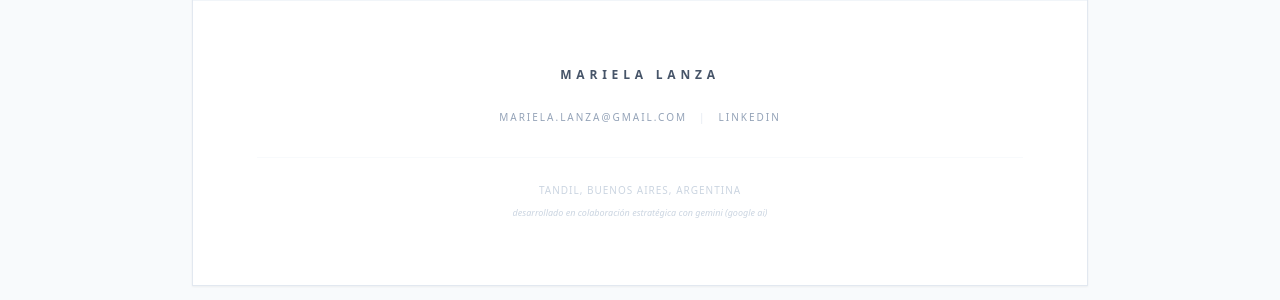
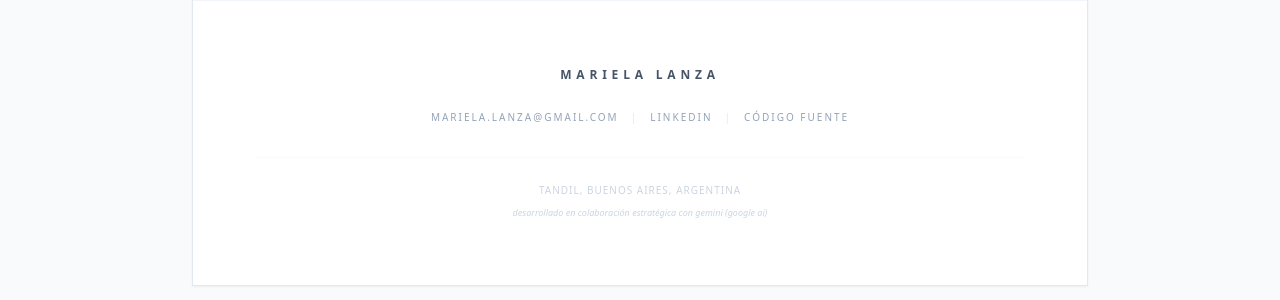
Before and after one commit to mclanza/mclanza.github.io, a Jekyll site: the page built from index.html, in a window 1280 px wide and 900 px high, scrolled down 2559 px. Shown: the part 566-866 px from the top of the window. Built offline with Jekyll 4.4.1, drawn with Linux system fonts in a browser that asks for light colours; nearby versions of some CDN libraries.

Commit message:
docs: update file structure in README; style: unify footer and add source code link

```diff
--- a/_data/cv.yml
+++ b/_data/cv.yml
@@ -28,6 +28,10 @@ contact:
   email: "mariela.lanza@gmail.com"
   linkedin: "linkedin.com/in/marielalanza"
   github: "github.com/mclanza"
+  source_code: "github.com/mclanza/mclanza.github.io"
+  source_code_title:
+    es: "Código Fuente"
+    en: "Source Code"
 
 # Profile with Focus on Direction and Strategy
 profile:
--- a/_layouts/default.html
+++ b/_layouts/default.html
@@ -1,5 +1,6 @@
 <!DOCTYPE html>
 <html lang="{{ page.lang }}">
+{% assign lang = page.lang | default: "es" %}
 <head>
     <meta charset="UTF-8">
     <meta name="viewport" content="width=device-width, initial-scale=1.0">
@@ -15,7 +16,6 @@
 <body class="bg-slate-50 text-slate-900 leading-relaxed antialiased">
 
 <div class="fixed top-6 right-6 no-print z-50">
-        {% assign lang = page.lang | default: "es" %}
         <div class="fixed top-3 right-3 md:top-6 md:right-6 no-print z-50">
             <button onclick="window.print()"
                     class="bg-blue-600 text-white p-2.5 md:px-5 md:py-2.5 rounded-full shadow-2xl hover:bg-blue-700 transition-all flex items-center gap-2 text-xs font-bold">
@@ -92,24 +92,21 @@
             </div>
 
             <div class="text-[10px] uppercase tracking-[0.2em] text-slate-400 flex flex-wrap justify-center items-center gap-y-2">
-                <a href="mailto:{{ site.data.cv.contact.email }}" class="hover:text-blue-600 transition-colors px-3">
+                <a href="mailto:{{ site.data.cv.contact.email }}" class="hover:text-gray-600 transition-colors px-3">
                     {{ site.data.cv.contact.email }}
                 </a>
 
                 {% if site.data.cv.contact.linkedin %}
                 <span class="text-slate-200 hidden md:inline">|</span>
-                <a href="https://{{ site.data.cv.contact.linkedin }}" target="_blank" class="hover:text-blue-600 transition-colors px-3">
+                <a href="https://{{ site.data.cv.contact.linkedin }}" target="_blank" class="hover:text-gray-600 transition-colors px-3">
                     LinkedIn
                 </a>
                 {% endif %}
-                <!---
-                {% if site.data.cv.contact.github %}
+
                 <span class="text-slate-200 hidden md:inline">|</span>
-                <a href="https://{{ site.data.cv.contact.github }}" target="_blank" class="hover:text-blue-600 transition-colors px-3">
-                    GitHub
+                <a href="https://{{ site.data.cv.contact.source_code }}" target="_blank" class="hover:text-gray-600 transition-colors px-3 flex items-center">
+                    {{ site.data.cv.contact.source_code_title[lang] }}
                 </a>
-                {% endif %}
-                -->
             </div>
 
             <div class="mt-8 pt-6 border-t border-slate-50">
@@ -122,7 +119,6 @@
             </div>
         </footer>
 
-
     </div>
 
 </body>
```
Also changed, not shown: README.md.
